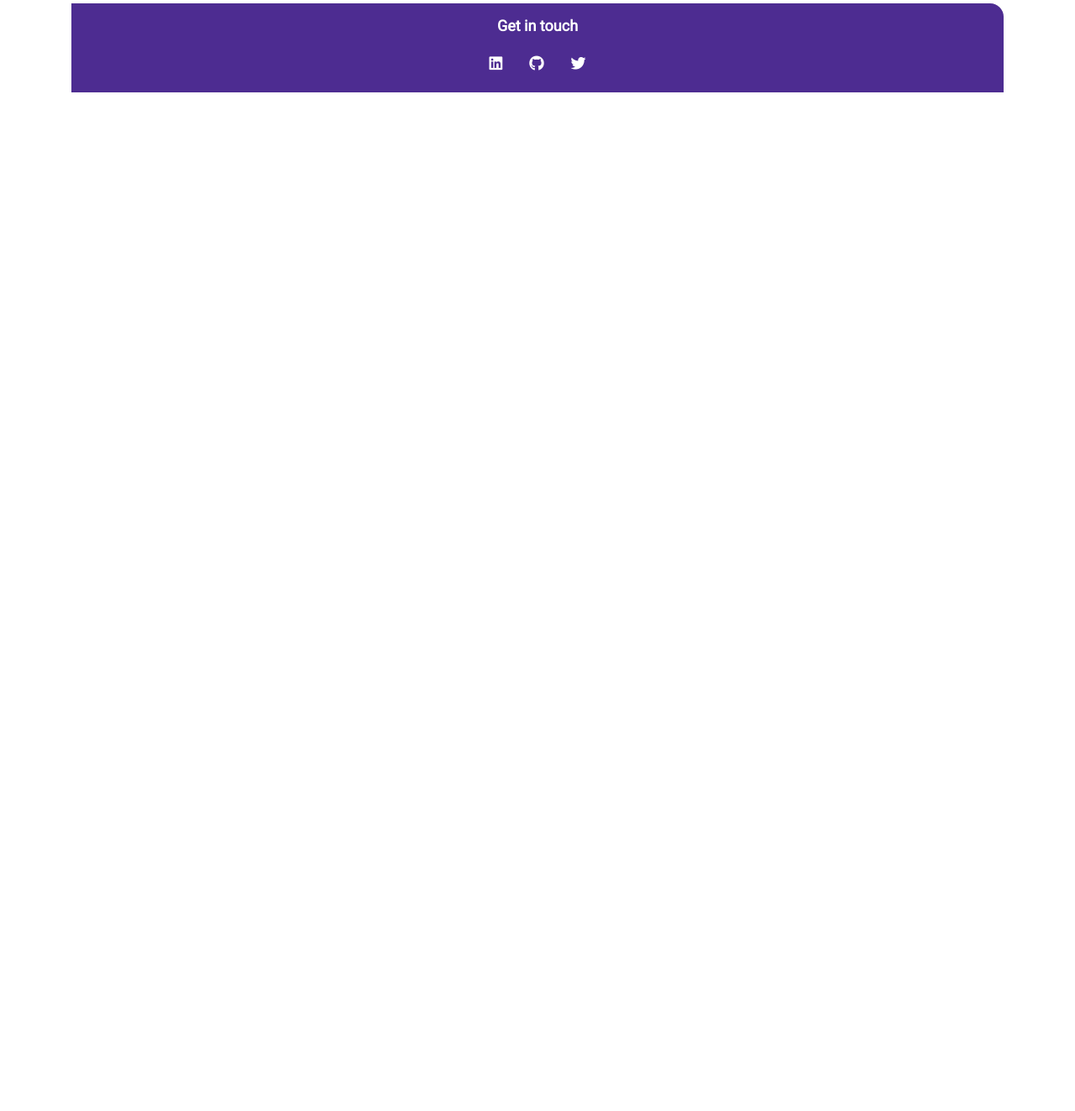
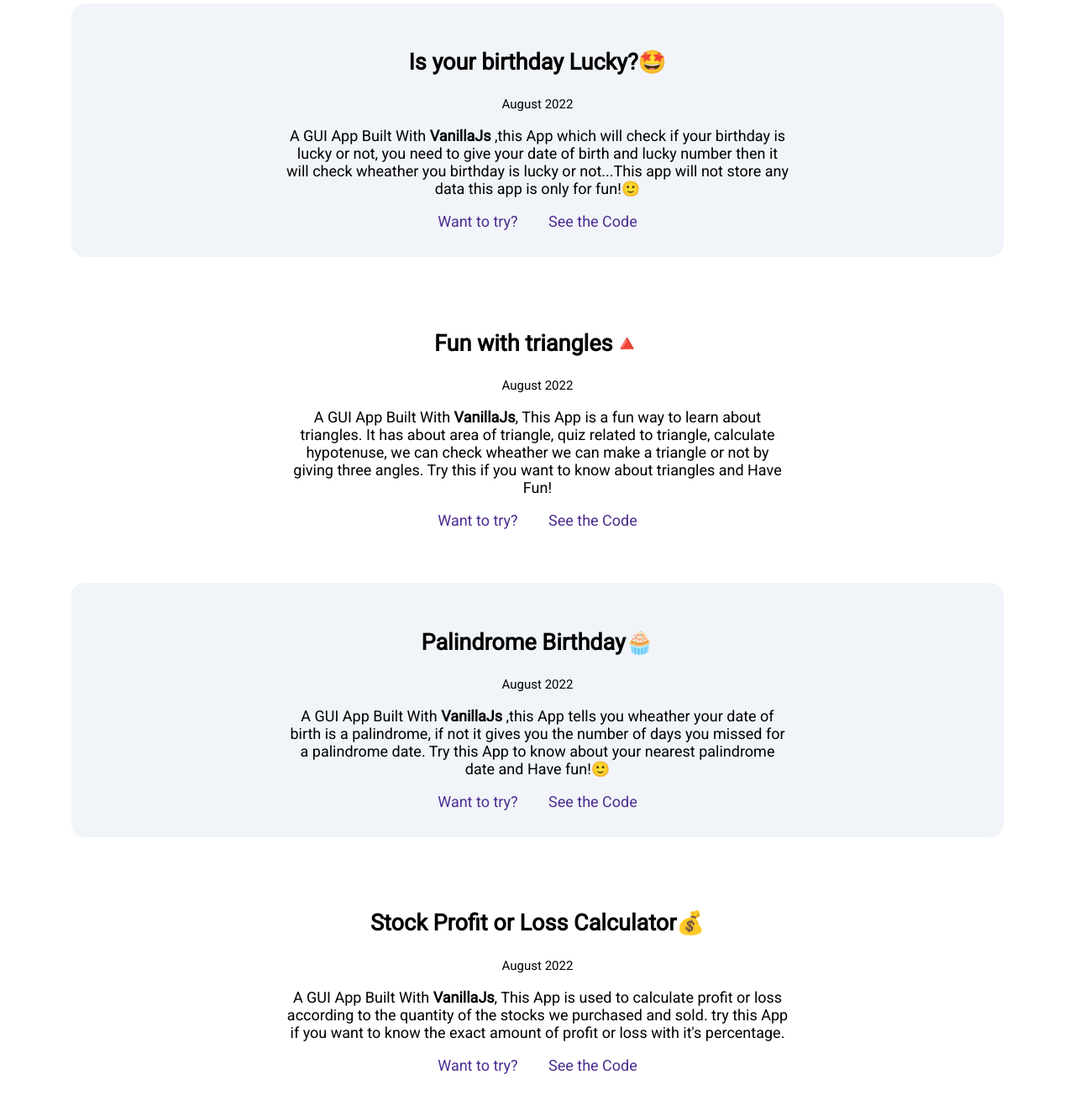
Before and after one commit to Aakarshashetty/portfolio, a plain HTML site: page projects.html in a window 1280 px wide. Shown: the part 2317-3640 px from the top of the page at 84% size. Before the commit the page ends 2427 px from the top, so only its background shows below. Drawn offline with Linux system fonts and the light colour scheme.

Commit message:
added projects

```diff
--- a/projects.html
+++ b/projects.html
@@ -97,7 +97,44 @@
         </div>
 
     </section>
+    <section class="section ow">
+        <div class="container container-center" >
+            <h1>Is your birthday Lucky?🤩</h1>
+            <small>August 2022</small>
+                <p>A GUI App Built With <span class="section-technologies">VanillaJs</span> ,this App which will check if your birthday is lucky or not, you need to give your date of birth and lucky number then it will check wheather you birthday is lucky or not...This app will not store any data this app is only for fun!🙂</p>
+                <a class="link normal-link" href="https://lucky-birthday-mark11-neog.netlify.app/">Want to try?</a>
+                <a class="link normal-link" href="https://github.com/Aakarshashetty/lucky-birthday">See the Code</a>
+        </div>
+    </section>
+    <section class="section">
+        <div class="container container-center">
+            <h1>Fun with triangles🔺</h1>
+            <small>August 2022</small>
+                <p>A GUI App Built With <span class="section-technologies">VanillaJs</span>, This App is a fun way to learn about triangles. It has about area of triangle, quiz related to triangle, calculate hypotenuse, we can check wheather we can make a triangle or not by giving three angles. Try this if you want to know about triangles and Have Fun!</p>
+                <a class="link normal-link" href="https://fun-with-triangles-mark12-neog.netlify.app/">Want to try?</a>
+                <a class="link normal-link" href="https://github.com/Aakarshashetty/fun-with-triangles">See the Code</a>
+        </div>
 
+    </section>
+    <section class="section ow">
+        <div class="container container-center" >
+            <h1>Palindrome Birthday🧁</h1>
+            <small>August 2022</small>
+                <p>A GUI App Built With <span class="section-technologies">VanillaJs</span> ,this App tells you wheather your date of birth is a palindrome, if not it gives you the number of days you missed for a palindrome date. Try this App to know about your nearest palindrome date and Have fun!🙂</p>
+                <a class="link normal-link" href="https://palindrome-birthday-mark13-neog.netlify.app/">Want to try?</a>
+                <a class="link normal-link" href="https://github.com/Aakarshashetty/palindrome-birthday">See the Code</a>
+        </div>
+    </section>
+    <section class="section">
+        <div class="container container-center">
+            <h1>Stock Profit or Loss Calculator💰</h1>
+            <small>August 2022</small>
+                <p>A GUI App Built With <span class="section-technologies">VanillaJs</span>, This App is used to calculate profit or loss according to the quantity of the stocks we purchased and sold. try this App if you want to know the exact amount of profit or loss with it's percentage. </p>
+                <a class="link normal-link" href="https://proft-and-loss-mark14.netlify.app/">Want to try?</a>
+                <a class="link normal-link" href="https://github.com/Aakarshashetty/profit-and-loss-app">See the Code</a>
+        </div>
+
+    </section>
     <!-- Footer -->
     <footer class="footer">
         <div class="footer-insider">Get in touch</div>
```
